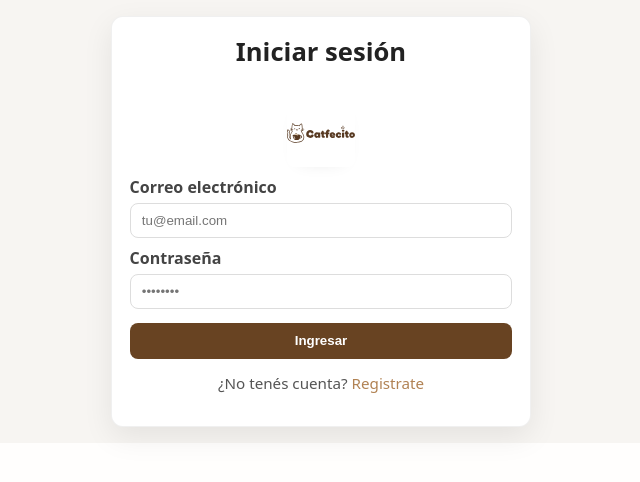
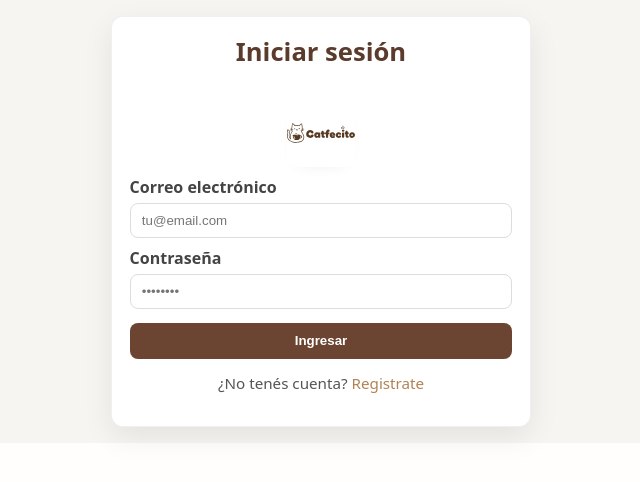
Before and after one commit to taraborelid/CatFecito-Ecommerce, a React (Vite) app in the folder client/: page /login in a window 1280 px wide. Shown: the top 482 px of the page, without its empty margins (319-959 px from the left). Built offline with nearby package versions, Linux system fonts and the light colour scheme; no server answers.

Commit message:
feat: Update colors in Auth component for improved visual consistency

```diff
--- a/client/src/styles/Auth.css
+++ b/client/src/styles/Auth.css
@@ -45,7 +45,7 @@
 .auth-form h2 {
   margin: 0 0 1rem;
   font-size: 1.6rem;
-  color: #222;
+  color: #5b3b2b;
 }
 
 .auth-form label {
@@ -78,7 +78,7 @@
   padding: 0.65rem 0.8rem; /* boton mas compacto */
   border: none;
   border-radius: 8px;
-  background: #684322; /* color primario café */
+  background: #6b4532; /* color primario café */
   color: #fff;
   font-weight: 600;
   cursor: pointer;
@@ -86,7 +86,7 @@
 }
 
 .auth-form button[type="submit"]:hover {
-  background: #684322;
+  background: #744b37;
 }
 
 .auth-form button:disabled {
```
